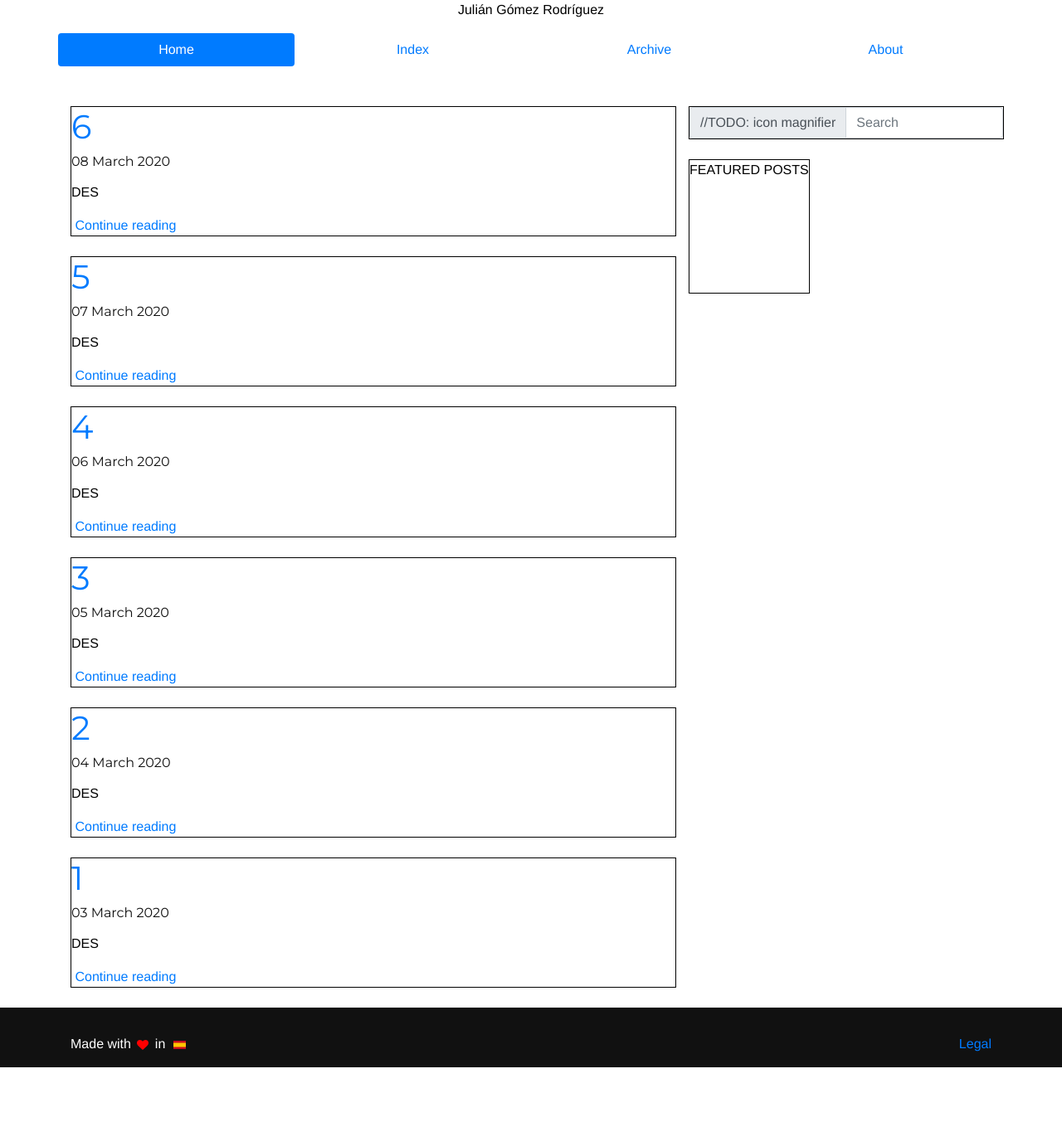
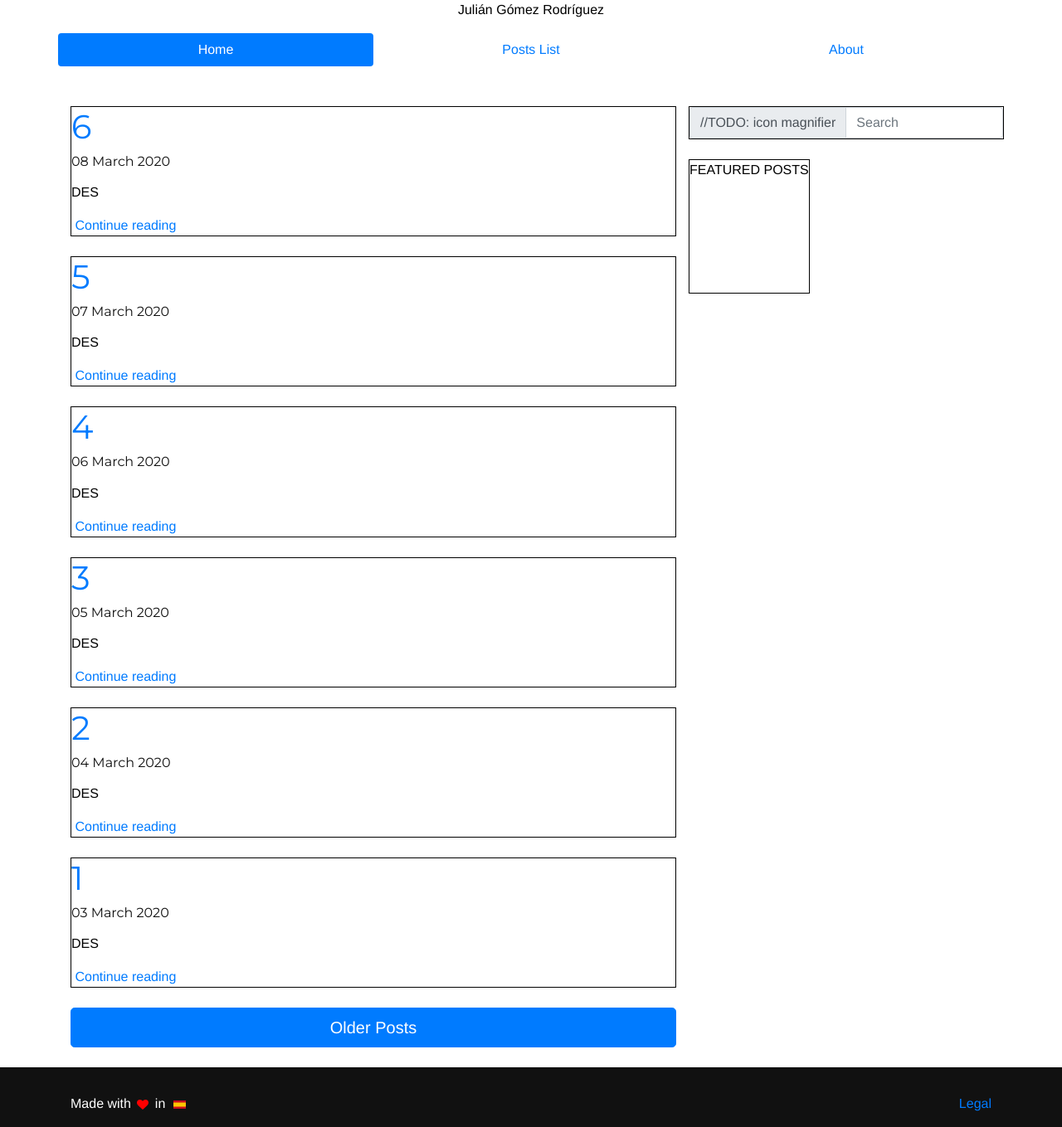
Before and after one commit to JulianGR/JulianGR.github.io, a Jekyll site: the page built from index.html, in a window 1280 px wide. Shown: the whole page at 83% size. Built offline with Jekyll 4.4.1, drawn with Linux system fonts in a browser that asks for light colours; before the commit the page ends 1287 px from its top, so only the background shows below that.

Commit message:
started build other html pages (that won't be .md)

```diff
--- /dev/null
+++ b/404.html
@@ -0,0 +1,4 @@
+---
+layout: default
+---
+404
--- a/_includes/footer.html
+++ b/_includes/footer.html
@@ -1,6 +1,10 @@
+
 <div class='container'>
 
-<div class='row footerRow'>
+
+
+  <!-- Quotes section -->
+  <div class='row footerRow'>
 
 
 
@@ -27,15 +31,15 @@
         </span>
       </span>
       <span>
-        <img src="./images/spanishFlag.svg" style="width:15px;margin-left:5px">
+        <img src="{{ site.baseurl }}/images/spanishFlag.svg" style="width:15px;margin-left:5px">
       </span>
 
     </div>
 
 
     <div class='col footerRight'>
-      <a href='TODO'>Legal</a>
+      <a href='{{ site.baseurl }}/legal'>Legal</a>
     </div>
 
   </div>
-    </div>
+</div>
--- a/_layouts/default.html
+++ b/_layouts/default.html
@@ -9,32 +9,107 @@
 
 
     <!-- Header -->
+
+    <header>
       <div class='row'>
-
         <div class='col'>
           <p style='text-align:center;'>Julián Gómez Rodríguez</p>
         </div>
       </div>
+      <header>
 
         <!-- navbar -->
         <div class='row'>
-
           <nav class="nav nav-pills nav-fill nav-justified" style='width:100%;'>
             <a class="nav-item nav-link active" href="{{ site.baseurl }}/">Home</a>
-        <a class="nav-item nav-link" href="{{ site.baseurl }}/index">Index</a>
-        <a class="nav-item nav-link" href="{{ site.baseurl }}/archive">Archive</a>
+            <a class="nav-item nav-link" href="{{ site.baseurl }}/postsList">Posts List</a>
             <a class="nav-item nav-link" href="{{ site.baseurl }}/about">About</a>
           </nav>
+        </div>
+      </br>
+    </br>
+
+    <div class='row'>
+
+      <!-- MAIN -->
+      <div class='col-8'>
+
+
+
+
+
+
+        {{content}}
+
+
+
+
+
+      </div>
+
+
+      <!-- SIDEBAR -->
+      <div class='col-4'>
+
+        <!-- Search -->
+        <div class='row'>
+
+
+          <form class='border'>
+            <div class="input-group md-form form-sm form-1 pl-0">
+              <div class="input-group-prepend">
+                <span class="input-group-text lighten-3" id="basic-text1">
+                  //TODO: icon magnifier
+                  <i class="fas fa-search text-white"
+                  aria-hidden="true"></i></span>
+                </div>
+                <input class="form-control my-0 py-1" type="text" placeholder="Search" aria-label="Search">
+              </div>
+            </form>
 
 
           </div>
         </br>
+
+        <!-- Featured Posts -->
+        <div class='row'>
+          <div class='border'>
+            <div class='postHeader'>
+              <p>FEATURED POSTS</p>
+            </div>
+
+
+
+
+
+            <div>
+              <a href='al post'><img href='a la imagen en sí'></img></a>
+            </div>
+
           </br>
 
-{{content}}
+          <div>
+            <a href='al post'><img href='a la imagen en sí'></img></a>
+          </div>
+
+        </br>
+
+        <div>
+          <a href='al post'><img href='a la imagen en sí'></img></a>
+        </div>
+
+
 
       </div>
+    </div>
 
+
+  </div>
+</div>
+</div>
+
+</br>
+<!--footer-->
 <footer class='footer'>
   {% include footer.html %}
 </footer>
--- /dev/null
+++ b/about.html
@@ -0,0 +1,5 @@
+---
+layout: default
+---
+
+ABOUT
--- a/index.html
+++ b/index.html
@@ -1,16 +1,6 @@
 ---
 layout: default
 ---
-
-<div class='row'>
-
-  <!-- MAIN -->
-  <div class='col-8'>
-
-
-
-
-
 {% for post in site.posts limit:6 %}
 <article>
   <div class='post border'>
@@ -37,64 +27,4 @@
 
 
 
-
-  </div>
-
-  <!-- SIDEBAR -->
-  <div class='col-4'>
-
-    <!-- Search -->
-    <div class='row'>
-
-
-      <form class='border'>
-        <div class="input-group md-form form-sm form-1 pl-0">
-          <div class="input-group-prepend">
-            <span class="input-group-text lighten-3" id="basic-text1">
-              //TODO: icon magnifier
-              <i class="fas fa-search text-white"
-              aria-hidden="true"></i></span>
-            </div>
-            <input class="form-control my-0 py-1" type="text" placeholder="Search" aria-label="Search">
-          </div>
-        </form>
-
-
-      </div>
-    </br>
-
-    <!-- Featured Posts -->
-    <div class='row'>
-      <div class='border'>
-        <div class='postHeader'>
-          <p>FEATURED POSTS</p>
-        </div>
-
-
-
-
-
-        <div>
-          <a href='al post'><img href='a la imagen en sí'></img></a>
-        </div>
-
-      </br>
-
-      <div>
-        <a href='al post'><img href='a la imagen en sí'></img></a>
-      </div>
-
-    </br>
-
-    <div>
-      <a href='al post'><img href='a la imagen en sí'></img></a>
-    </div>
-
-
-
-  </div>
-</div>
-
-
-</div>
-</div>
+<a href='index'><button type="button" class="btn btn-primary btn-lg btn-block">Older Posts</button></a>
--- /dev/null
+++ b/legal.html
@@ -0,0 +1,4 @@
+---
+layout: default
+---
+LEGAL
--- /dev/null
+++ b/postsList.html
@@ -0,0 +1,5 @@
+---
+layout: default
+---
+
+POSTS LIST
--- /dev/null
+++ b/quotes.html
@@ -0,0 +1,4 @@
+---
+layout: default
+---
+QUOTES
```
Also changed, not shown: 404.md (deleted, +0 -9 lines), _layouts/page.html (deleted, +0 -12 lines), about.md (deleted, +0 -25 lines). Lines whose indentation alone changed are shown as unchanged.
